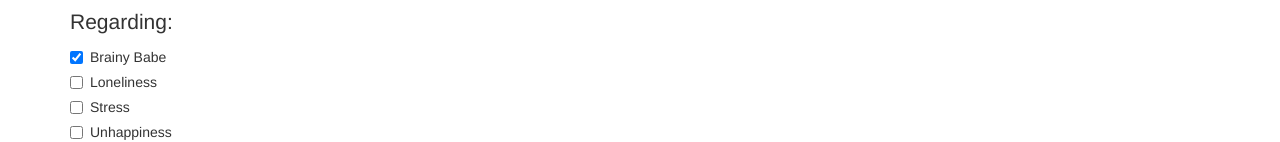
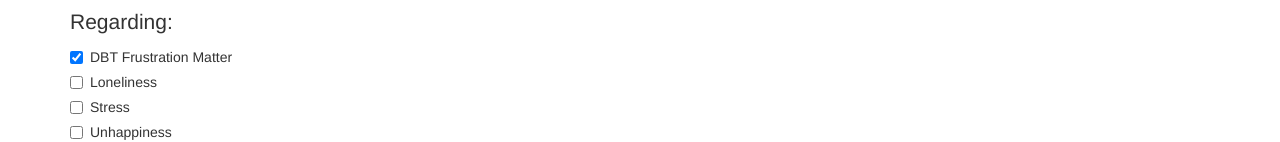
Before and after one commit to juliustip/ChatPadi, a website: page public/view/chat.html in a window 1280 px wide. Shown: the part 341-483 px from the top of the page. Drawn offline with nearby package versions, Linux system fonts and the light colour scheme; no server answers.

Commit message:
Update chat.html

```diff
--- a/public/view/chat.html
+++ b/public/view/chat.html
@@ -126,7 +126,7 @@
                         <legend>Regarding:</legend>
                         <div class="checkbox">
                             <label for="anything"><input type="checkbox" name="topic" value="Anything" checked
-                                                         id="anything">Brainy Babe</label>
+                                                         id="anything">DBT Frustration Matter</label>
                         </div>
                         <div class="checkbox">
                             <label for="loneliness"><input type="checkbox" name="topic" value="Loneliness" id="loneliness">Loneliness</label>
```
